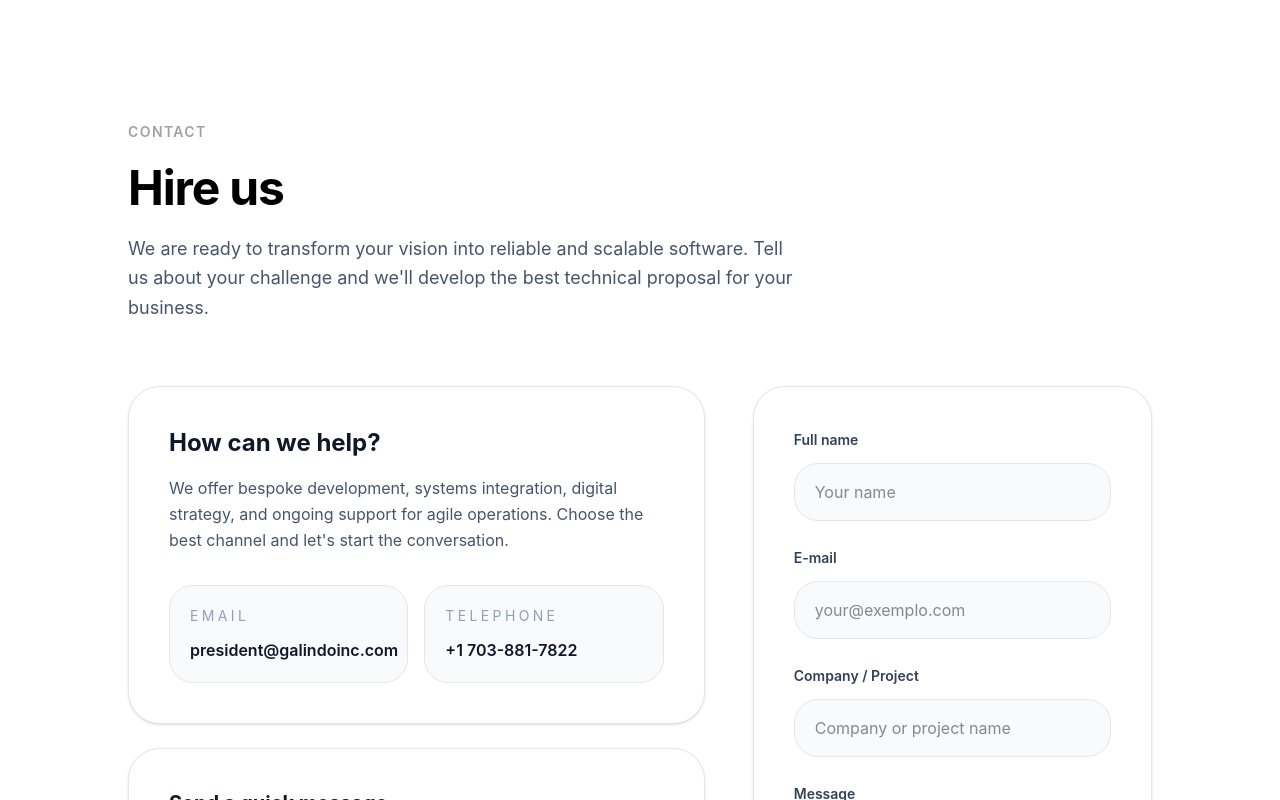
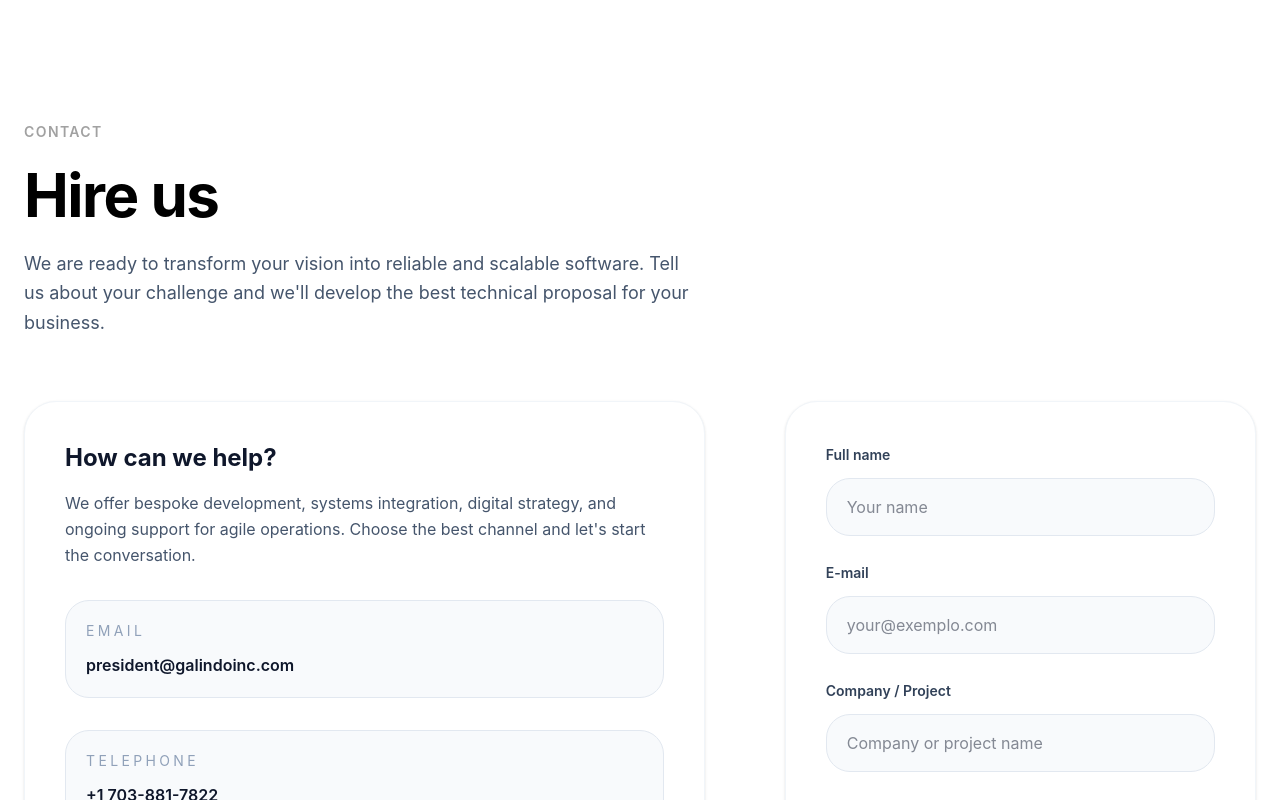
Before and after one commit to galindo-consulting-group/galindo-consulting-redesign, a React (Vite) app: page / in a window 1280 px wide. Shown: the part 5320-6120 px from the top of the page. Built offline with nearby package versions, Linux system fonts and the light colour scheme.

Commit message:
Atualização pasta ContactUs

```diff
--- a/src/components/ContactUs.tsx
+++ b/src/components/ContactUs.tsx
@@ -1,12 +1,12 @@
 export default function ContactUs() {
   return (
     <section id="contact" className="py-24 px-6 bg-white border-b border-slate-200">
-      <div className="max-w-5xl mx-auto">
+      <div className="max-w-7xl mx-auto">
         <div className="mb-16">
           <p className="text-sm font-semibold uppercase tracking-widest text-neutral-400 mb-4">
             Contact
           </p>
-          <h2 className="text-5xl font-bold text-black leading-tight tracking-tight">
+          <h2 className="text-6xl font-bold text-black leading-tight tracking-tight">
             Hire us
           </h2>
           <p className="mt-4 max-w-2xl text-lg text-slate-600 leading-relaxed">
@@ -15,18 +15,18 @@ export default function ContactUs() {
           </p>
         </div>
 
-        <div className="grid gap-12 lg:grid-cols-[1.3fr_0.9fr]">
-          <div className="space-y-6">
-            <div className="rounded-[2rem] border border-slate-200 bg-white p-10 shadow-sm">
+        <div className="grid gap-20 lg:grid-cols-[1.3fr_0.9fr]">
+          <div className="space-y-7">
+            <div className="rounded-[2rem] border border-slate-100 bg-white p-10 shadow-sm">
               <h3 className="text-2xl font-bold text-slate-900 mb-4">
                 How can we help?
               </h3>
               <p className="text-base leading-relaxed text-slate-600">
-               We offer bespoke development, systems integration, digital strategy, and
-               ongoing support for agile operations. Choose the best channel and let's start the conversation.
+                We offer bespoke development, systems integration, digital strategy, and
+                ongoing support for agile operations. Choose the best channel and let's start the conversation.
               </p>
 
-              <div className="mt-8 grid gap-4 sm:grid-cols-2">
+              <div className="mt-8 grid gap-8 sm:grid-cols-">
                 <div className="rounded-3xl bg-slate-50 p-5 border border-slate-200">
                   <p className="text-sm uppercase tracking-[0.24em] text-slate-400 mb-3">
                     Email
@@ -47,7 +47,7 @@ export default function ContactUs() {
               </div>
             </div>
 
-            <div className="rounded-[2rem] border border-slate-200 bg-white p-10 shadow-sm">
+            <div className="rounded-[2rem] border border-slate-100 bg-white p-10 shadow-sm">
               <h4 className="text-xl font-bold text-slate-900 mb-3">
                 Send a quick message.
               </h4>
@@ -57,7 +57,7 @@ export default function ContactUs() {
             </div>
           </div>
 
-          <form className="space-y-6 rounded-[2rem] border border-slate-200 bg-white p-10 shadow-sm">
+          <form className="space-y-6 rounded-[2rem] border border-slate-100 bg-white p-10 shadow-sm">
             <div>
               <label className="text-sm font-semibold text-slate-700" htmlFor="name">
                 Full name
```
